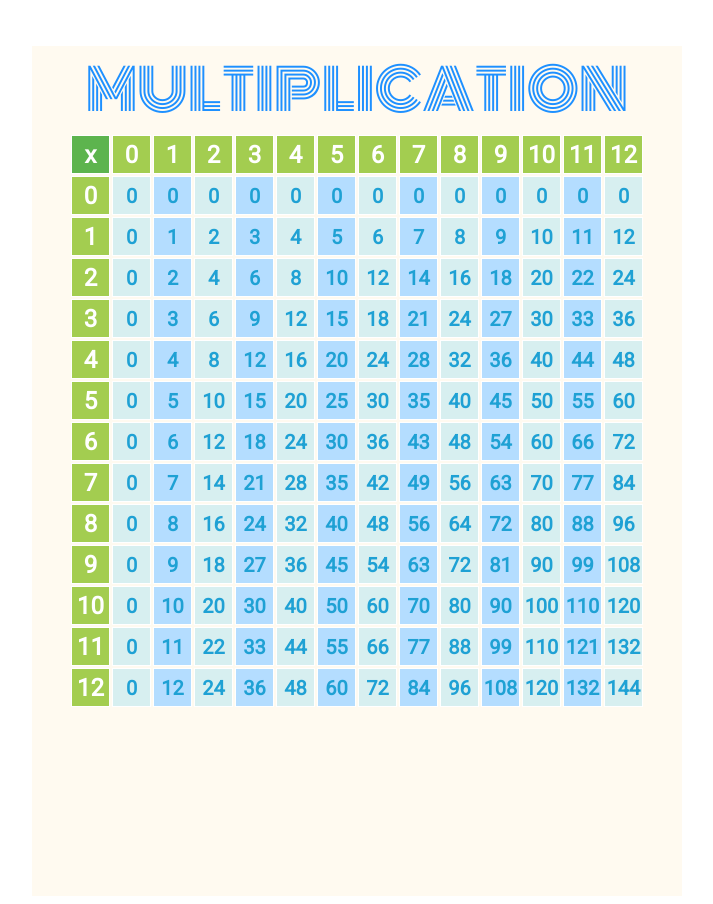
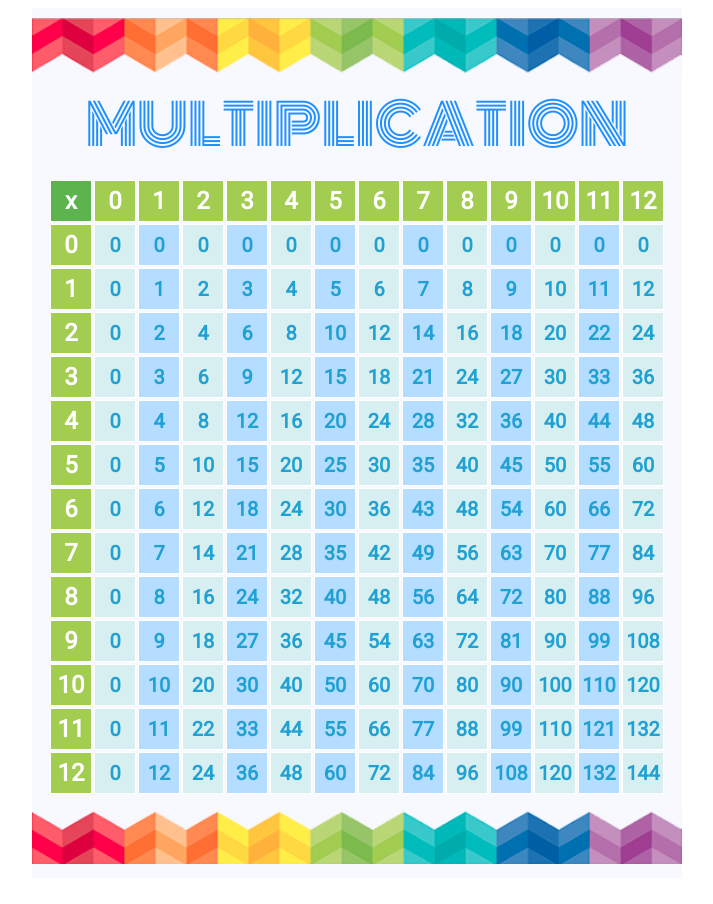
Before and after one commit to nblack0917/multiplication_table, a plain HTML site: page index.html in a window 1280 px wide. Shown: the whole page, without its empty margins (283-996 px from the left). Drawn offline with Linux system fonts and the light colour scheme.

Commit message:
added border and final adjustments

```diff
--- a/index.html
+++ b/index.html
@@ -9,8 +9,9 @@
 </head>
 <body>
     <section class="container">
-        <h1>MULTIPLICATION</h1>
+        <img src="border.png" alt="top border">
         <table>
+            <caption><h1>MULTIPLICATION</h1></caption>
             <thead>
                 <th class="cross">x</th>
                 <th>0</th>
@@ -238,6 +239,7 @@
                 </tr>
             </tbody>
         </table>
+        <img src="border_bottom.png" alt="bottom border">
     </section>
 </body>
 </html>
--- a/style.css
+++ b/style.css
@@ -7,18 +7,25 @@ h1 {
     font-size: 3.5em;
     font-weight: 200;
     text-align: center;
-    margin-bottom: 0;
+    margin: 0;
 }
 
 .container {
-    background-color: floralwhite;
+    background-color: ghostwhite;
     margin: 0 auto;
     width: 650px;
     height: 850px;
+    padding: 10px 0;
+}
+
+.container > img {
+    width: 100%;
+    margin: 0;
 }
 
 table {
     margin: 0 auto;
+    padding: 10px 0;
     text-align: center;
     font-family: 'Roboto', sans-serif;
 }
@@ -35,8 +42,8 @@ thead, .first-column {
 }
 
 th, td {
-    width: 35px;
-    height: 35px;
+    width: 38px;
+    height: 38px;
     border: 1px solid white;
 }
 
```
Also changed, not shown: border.png (added), border_bottom.png (added).
